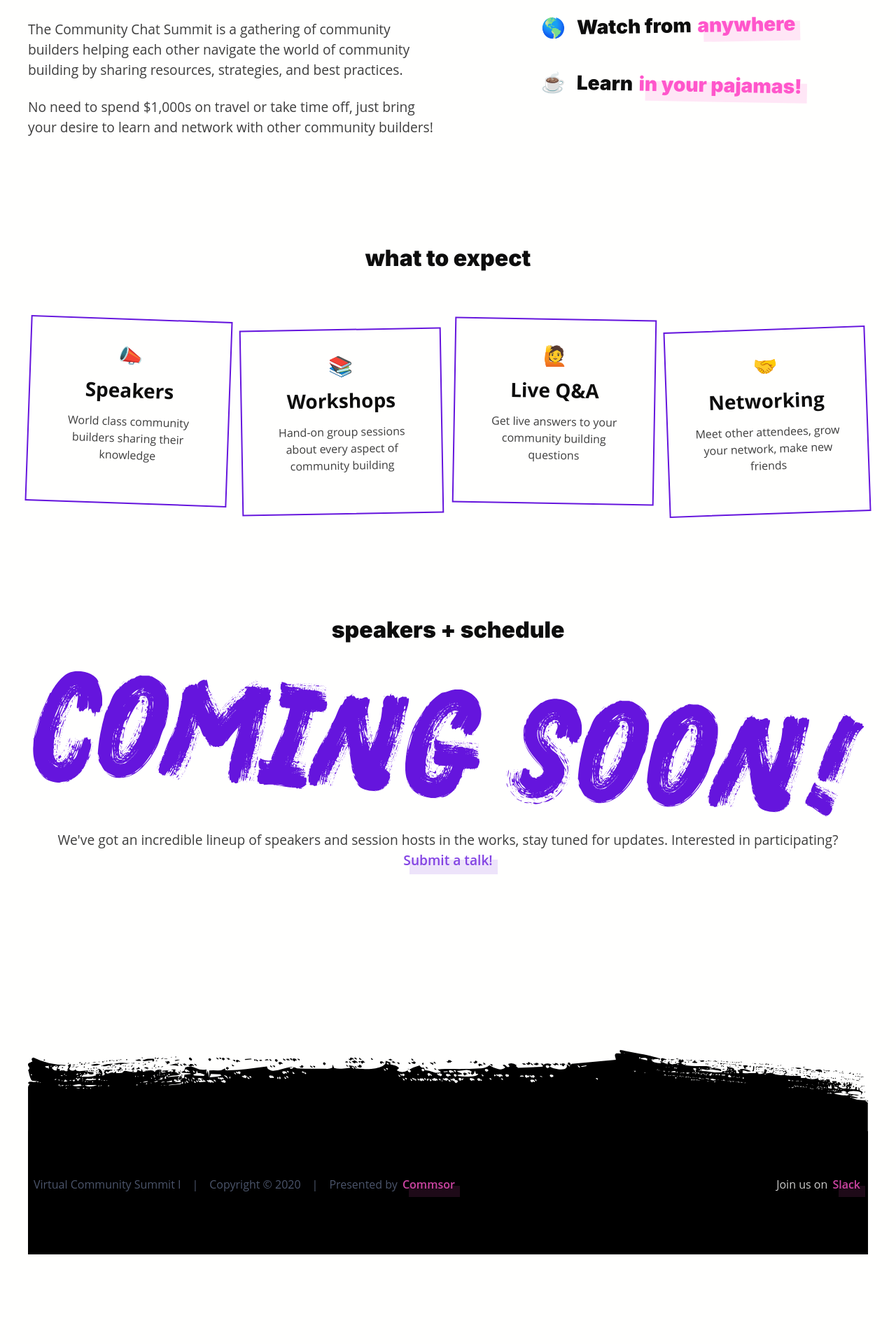
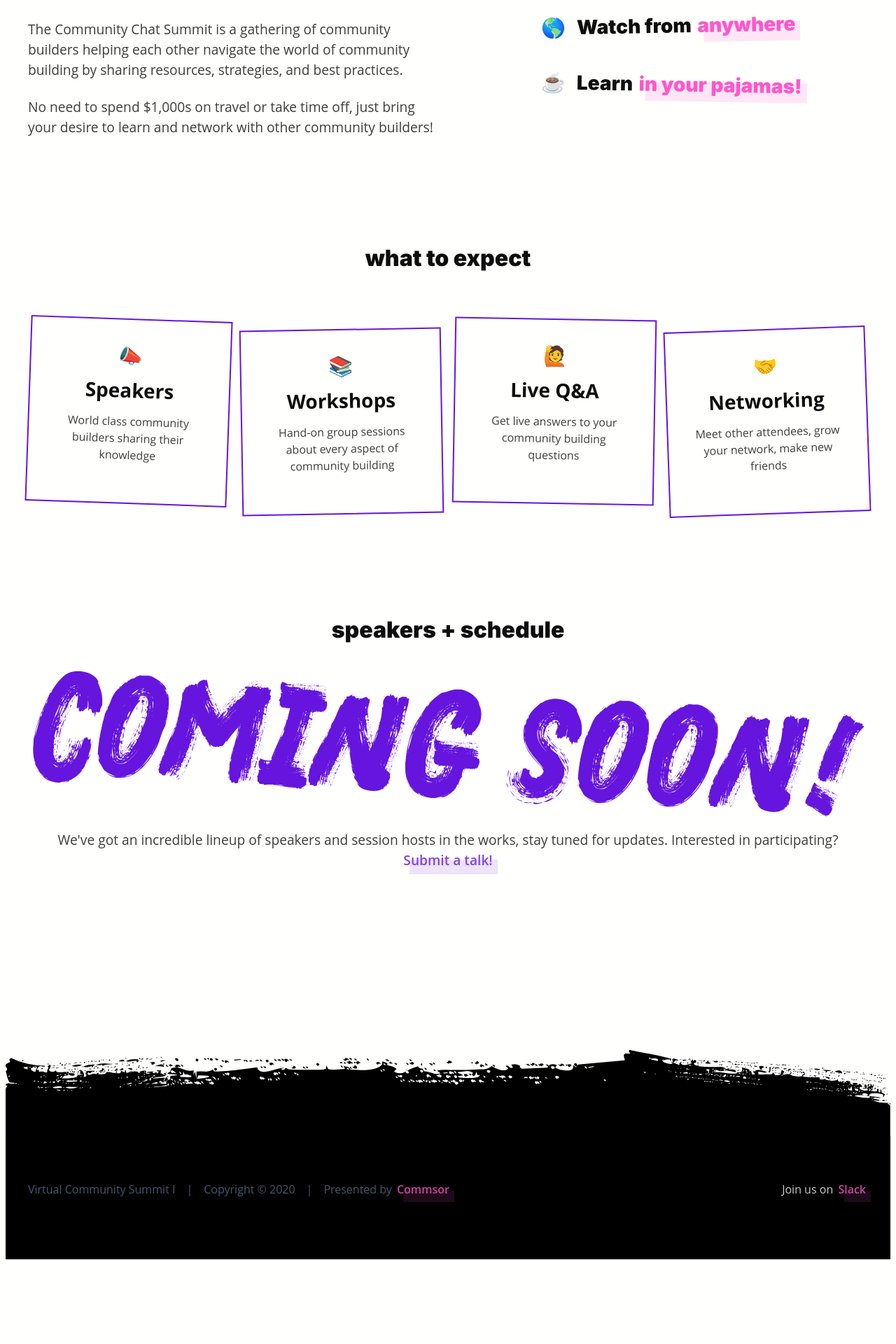
Before and after one commit to stijnvc/holo-alfa, a Jekyll site: the page built from summit.html, in a window 1280 px wide. Shown: the part 1221-3141 px from the top of the page at 70% size. Built offline with Jekyll 4.4.1, drawn with Linux system fonts in a browser that asks for light colours; nearby versions of some CDN libraries; some web fonts are replaced; comment, search, counter and statistics services are not loaded; after the commit the page ends 3020 px from its top, so only the background shows below that.

Commit message:
Fix footer width

```diff
--- a/summit.html
+++ b/summit.html
@@ -84,7 +84,7 @@ description: A gathering of community builders helping each other navigate the w
       <div class="column col-12 mt-32 mb-8 text-center">
         <h2 class="sigmar mb-16">speakers + schedule</h2>
         <img style="width: 100%; transform: rotate(3deg);" src="assets/summit/coming-soon.svg"/>
-        <p class="text-large mt-8 mb-64">We've got an incredible lineup of speakers and session hosts in the works, stay tuned for updates. Interested in participating? <a href="#" class="offset-link">Submit a talk!</a></p>
+        <p class="text-large mt-8 mb-64">We've got an incredible lineup of speakers and session hosts in the works, stay tuned for updates. Interested in participating? <a href="https://commsor.typeform.com/to/eUj3RE" target="_blank" class="offset-link">Submit a talk!</a></p>
       </div>
       <!--<div class="columns speakers">
         <div class="column col-3 col-md-4 col-sm-12 text-center my-4">
@@ -150,6 +150,9 @@ description: A gathering of community builders helping each other navigate the w
         </div>
       </div>
     </div>-->
+
+
+</div>
 <img style="width: 100%; margin-bottom: -20px;"src="assets/summit/stroke-large.svg"/>
 <div class="bg-dark">
   <div class="container grid-xxl">
@@ -171,5 +174,3 @@ description: A gathering of community builders helping each other navigate the w
     </div>
   </div>
 </div>
-
-</div>
```
Lines whose indentation alone changed are shown as unchanged.
